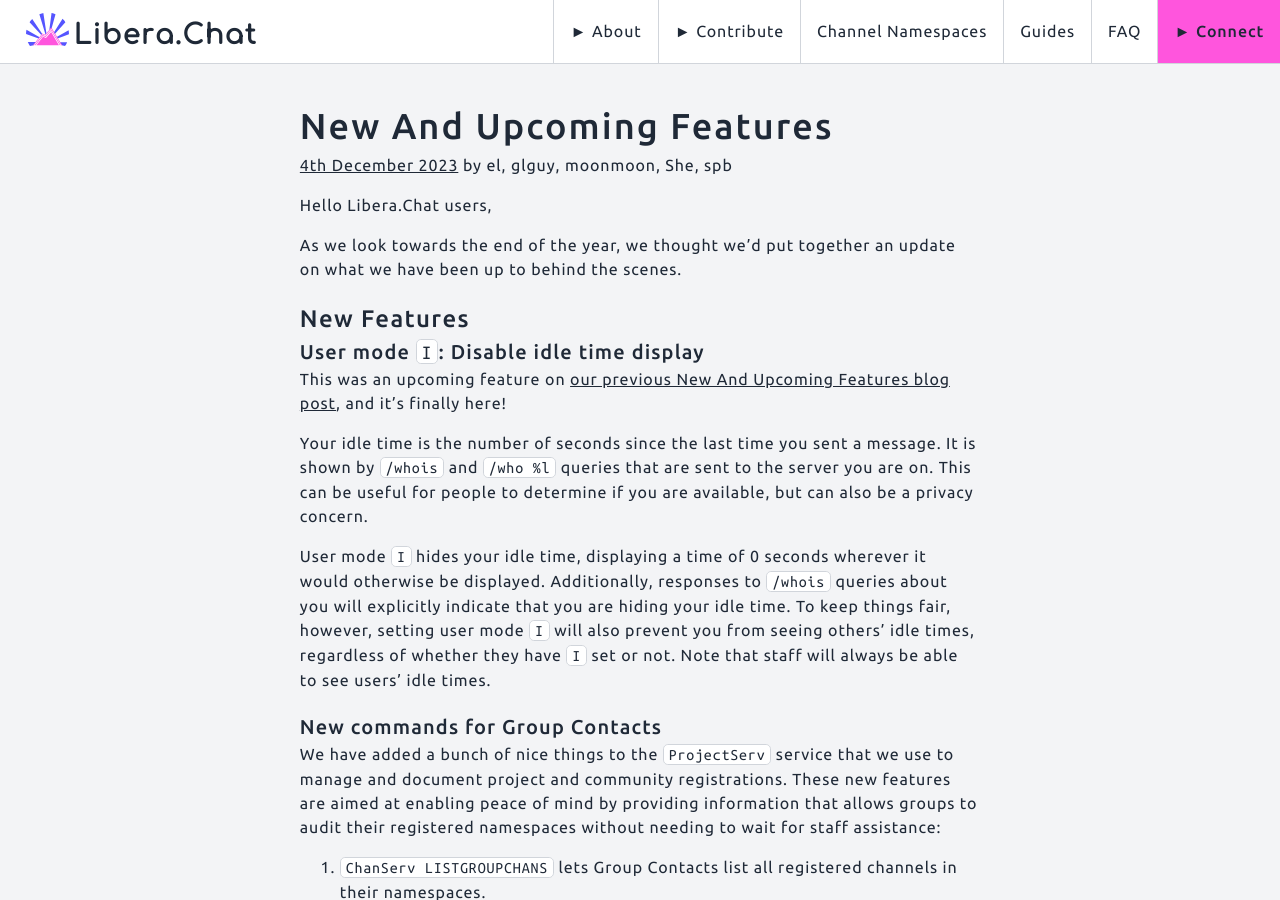
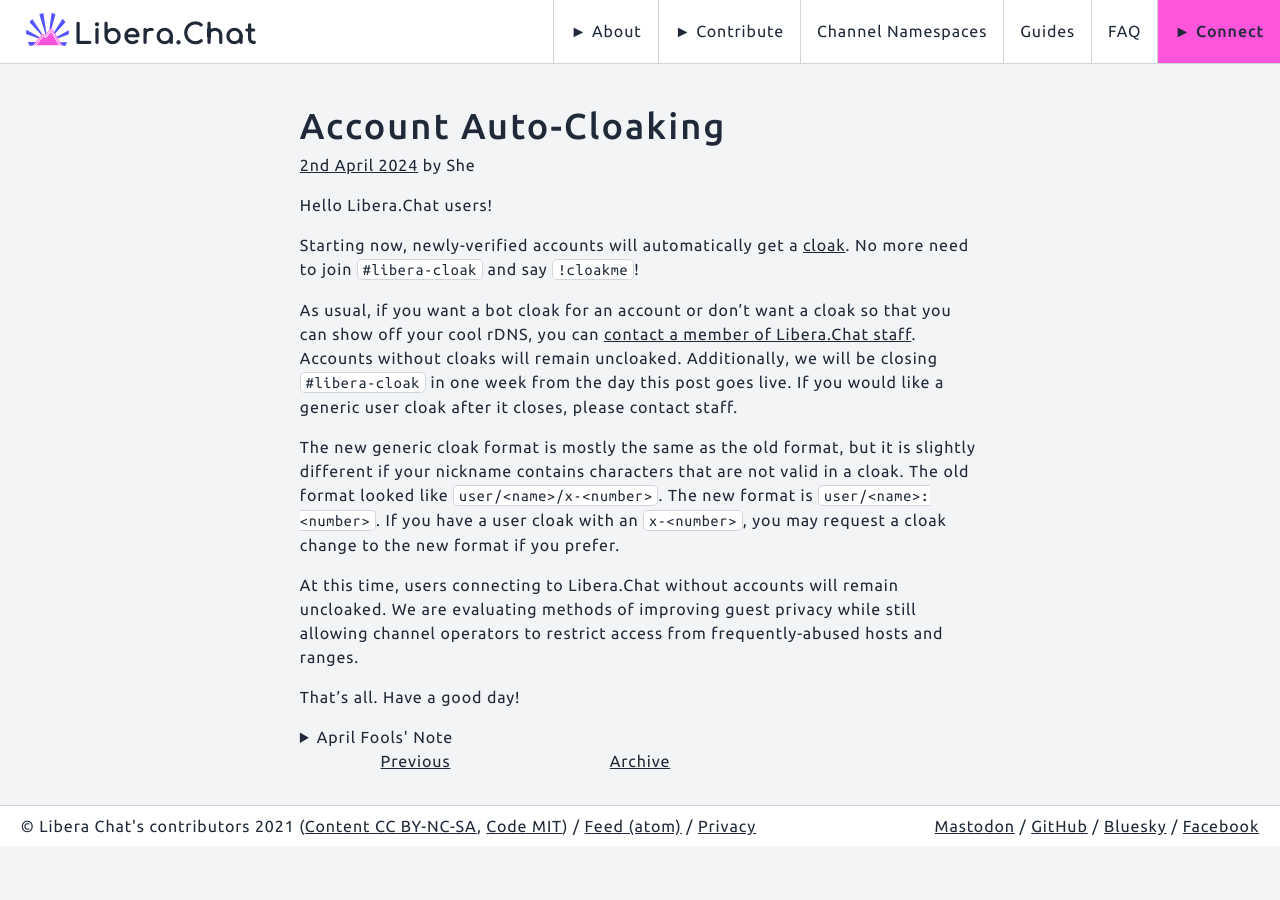
Before and after one commit to Libera-Chat/libera-chat.github.io, a Jekyll site: the page built from index.md, in a window 1280 px wide and 900 px high, scrolled down 488 px. Built offline with Jekyll 4.4.1, drawn with Linux system fonts in a browser that asks for light colours; after the commit the page ends 1334 px from its top, so only the background shows below that; some of the changed text lies outside the part shown.

Commit message:
Add blog post and update guides for autocloaking

```diff
--- a/content/_guides/cloaks.md
+++ b/content/_guides/cloaks.md
@@ -16,56 +16,36 @@
 address, see [below](#limitations-of-cloaks).
 
 As an individual, you can get a generic user cloak in the form of
-`user/username`. If you are involved with a well-known project or community,
+`user/<username>`. If you are involved with a well-known project or community,
 you may be able to get a cloak that indicates your affiliation with that
 group.
 
 You may also sometimes see some temporary or `gateway` cloaks associated with
 gateway services, such as when using our
-[tor hidden service](/guides/connect#accessing-liberachat-via-tor). These only
+[Tor hidden service](/guides/connect#accessing-liberachat-via-tor). These only
 last for the duration that the user is connected through that service and help
 users of the service be differentiated from each other. You cannot request
 these cloaks.
 
 ## Generic user cloaks
 
-You can request a generic user cloak from the bot in `#libera-cloak`. The
-cloak will be in the form of `user/<NickServ username>`. Registration with
-`NickServ` is required.
-
-### Requesting a self-service user cloak
-
-Please note: This process may change in the future.
-
-1. [Register with NickServ](/guides/registration) if you have not already
-   done so. You will also need to be
-   [identified](/guides/registration#logging-in).
-2. `/join #libera-cloak`
-3. Say `!cloakme`
-
-The bot will give your account a generic user cloak and then — because its
-work is done — politely kick and ban you from the channel.
-
-Your new cloak takes effect immediately. It will automatically activate each
-time you log in to your nickserv account in the future.
-
-### If it does not work
-
-If you already have a cloak and wish to change the nickname in it, you will
-need to have a staff member update it. This is to prevent abuse.
-
-Also for abuse prevention, accounts sometimes get flagged. When this happens
-it will require a human to approve the cloak. Please contact a staff member
-directly if the self-service channel does not cloak you.
+Accounts that have a verified email address are automatically assigned a
+generic user cloak. If your nickname contains characters that are not
+valid in a hostname (e.g. underscores or brackets), a colon and number will
+be added to the end to help ensure uniqueness. If your account does not have
+a cloak, or if it has a cloak and you wish to change the nickname in it,
+you will need to [contact staff][contact]. This is to prevent abuse.
 
 ### Generic bot cloaks
 
-If you run a bot on the network, you should also get the bot cloaked. While
-you can simply obtain a self-service user cloak for the bot, it is
-encouraged to get a proper bot cloak by
-[contacting staff](/guides/faq#how-to-find-libera-chat-staff). These look
-like `user/<your username>/bot/<bot's username>` and help others to find
-you if something goes wrong with the bot.
+If you run a bot on the network, it is encouraged to register an account for
+it that is separate from your personal user account. It is also encouraged
+to get a bot cloak for your bot's account by [contacting staff][contact].
+Staff will likely ask you to verify that you own the account by having you
+PM a specific message from the bot (or a connection using its account).
+
+Bot cloaks look like `user/<your username>/bot/<bot's username>`
+and help others to find you if something goes wrong with the bot.
 
 ## Project or community cloaks
 
@@ -79,22 +59,23 @@
 request a cloak indicating your affiliation. Rules and procedures for project
 or community cloaks vary by group. For help with this, ask a group contact for
 your project or community. If your project has listed group contacts publicly,
-they will be listed as "Public contacts" in `/msg ChanServ INFO <channel>`. If
-not, ask for help in the relevant channel.
+they will be listed as "Public contacts" in `/msg ChanServ INFO <channel>`.
+If not, ask for help in the relevant channel.
 
 ### Instructions for Group Contacts
 
 If your project or community has had an official group registration approved,
 then you are probably able to request cloaks for your users and contributors.
-Registered projects are represented by Group Contacts (also referred to as GCs).
+Registered projects are represented by Group Contacts (also known as GCs).
 Only these people have the right to request cloaks for group members.
-If you are a GC, then you will have a standing invite to #libera-communities
+If you are a GC, then you will have a standing invite to `#libera-communities`
 where you may request cloaks for projects that you are a registered GC for.
 
 While it is not mandatory, we do recommend having some internal standards for
 your users to meet to be eligible for your project's cloaks. Bearers of your
-cloaks are seen by others as representatives of your community and as such the
-bearer's behaviour will reflect onto the reputation of your project or community.
+cloaks are seen by others as representatives of your community and as such
+the bearer's behaviour will reflect onto the reputation of
+your project or community.
 
 ## Re-identifying with NickServ
 
@@ -116,10 +97,11 @@
 
 ## Removing your cloak
 
-Cloak removal is not automated. To remove your user cloak, ask [someone on
-staff](/about#wider-staff-and-organisation-membership) for
-help. To remove your project or community affiliation cloak, ask the group
-contact for your project or community.
+Cloak removal is not automated. To remove your user cloak,
+[contact staff][contact] for help. You can also request for your
+project or community affiliation cloak to be reset to a generic user cloak.
+In most cases, staff will impose a cooldown of several weeks before you can
+personally request a cloak change again.
 
 ## Anonymity and privacy
 
@@ -160,3 +142,5 @@
 your connecting host. Staff will refuse requests to disclose the
 IP addresses, host names, or connection metadata of cloaked users
 as per Libera.Chat's [privacy policy](/privacy).
+
+[contact]: /guides/faq#how-to-find-libera-chat-staff
--- /dev/null
+++ b/content/_posts/2024-04-02-autocloaking.md
@@ -0,0 +1,45 @@
+---
+title: Account Auto-Cloaking
+author: She
+---
+
+Hello Libera.Chat users!
+
+Starting now, newly-verified accounts will automatically get a [cloak][cloak].
+No more need to join `#libera-cloak` and say `!cloakme`!
+
+As usual, if you want a bot cloak for an account
+or don't want a cloak so that you can show off your cool rDNS,
+you can [contact a member of Libera.Chat staff][findingstaff].
+Accounts without cloaks will remain uncloaked. Additionally, we will be
+closing `#libera-cloak` in one week from the day this post goes live.
+If you would like a generic user cloak after it closes, please contact staff.
+
+The new generic cloak format is mostly the same as the old format,
+but it is slightly different if your nickname contains characters that are
+not valid in a cloak. The old format looked like `user/<name>/x-<number>`.
+The new format is `user/<name>:<number>`. If you have a user cloak with an
+`x-<number>`, you may request a cloak change to the new format if you prefer.
+
+At this time, users connecting to Libera.Chat without accounts
+will remain uncloaked. We are evaluating methods of
+improving guest privacy while still allowing channel operators
+to restrict access from frequently-abused hosts and ranges.
+
+That's all. Have a good day!
+
+<!-- markdownlint-disable MD033 -->
+
+<details>
+<summary>April Fools' Note</summary>
+<p id="april-fools">
+During the 1st of April 2024, we gave out vanity cloaks to anyone who
+registered an account that day. If you have one of these vanity cloaks and
+do not want it, you may request a cloak change to the new generic user cloak
+format, which we will grant no-questions-asked. Note that your vanity cloak
+will be permanently lost.
+</p>
+</details>
+
+[cloak]: /guides/cloaks
+[findingstaff]: /guides/faq#how-to-find-libera-chat-staff
```
